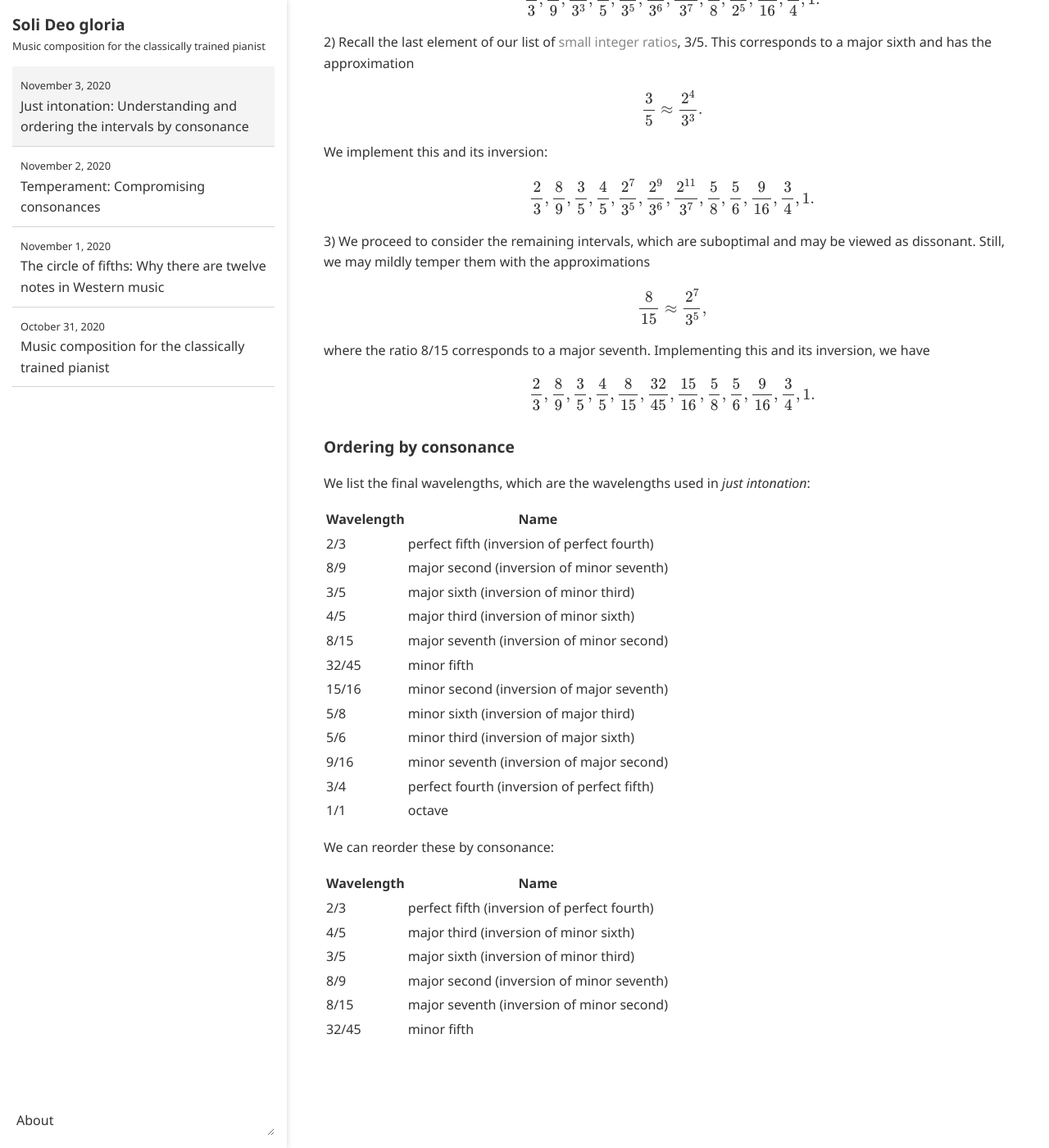
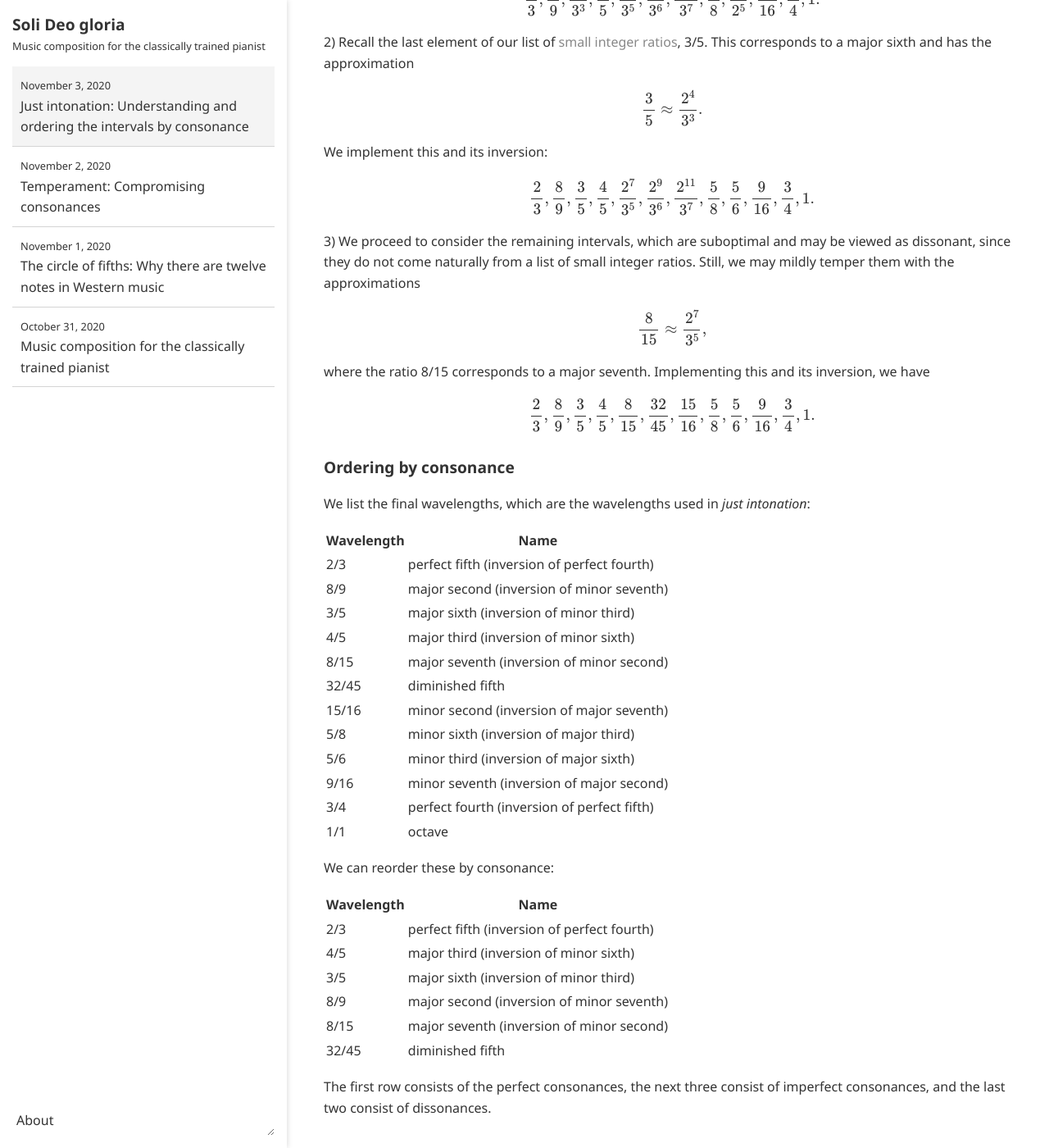
Before and after one commit to ansyblenetwork/sdg, a Jekyll site: the page built from _posts/2020-11-03-just-intonation-understanding-and-ordering-the.md, in a window 1280 px wide and 1400 px high, scrolled down 782 px. Shown: the whole window at 82% size. Built offline with Jekyll 4.4.1, drawn with Linux system fonts in a browser that asks for light colours; formulas are drawn with MathJax 3.

Commit message:
Update 2020-11-03-just-intonation-understanding-and-ordering-the.md

```diff
--- a/_posts/2020-11-03-just-intonation-understanding-and-ordering-the.md
+++ b/_posts/2020-11-03-just-intonation-understanding-and-ordering-the.md
@@ -30,7 +30,7 @@ We implement this and its inversion:
 
 $$\frac{2}{3}, \frac{8}{9}, \frac{3}{5}, \frac{4}{5}, \frac{2^7}{3^5}, \frac{2^9}{3^6}, \frac{2^{11}}{3^7}, \frac{5}{8}, \frac{5}{6}, \frac{9}{16}, \frac{3}{4}, 1.$$
 
-3) We proceed to consider the remaining intervals, which are suboptimal and may be viewed as dissonant. Still, we may mildly temper them with the approximations
+3) We proceed to consider the remaining intervals, which are suboptimal and may be viewed as dissonant, since they do not come naturally from a list of small integer ratios. Still, we may mildly temper them with the approximations
 
 $$\frac{8}{15} \approx \frac{2^7}{3^5},$$
 
@@ -49,7 +49,7 @@ We list the final wavelengths, which are the wavelengths used in _just intonatio
 | 3/5 | major sixth (inversion of minor third) |
 | 4/5 | major third (inversion of minor sixth) |
 | 8/15 | major seventh (inversion of minor second) |
-| 32/45 | minor fifth |
+| 32/45 | diminished fifth |
 | 15/16 | minor second (inversion of major seventh) |
 | 5/8 | minor sixth (inversion of major third) |
 | 5/6 | minor third (inversion of major sixth) |
@@ -66,4 +66,6 @@ We can reorder these by consonance:
 | 3/5 | major sixth (inversion of minor third) |
 | 8/9 | major second (inversion of minor seventh) |
 | 8/15 | major seventh (inversion of minor second) |
-| 32/45 | minor fifth |
+| 32/45 | diminished fifth |
+
+The first row consists of the perfect consonances, the next three consist of imperfect consonances, and the last two consist of dissonances.
```
